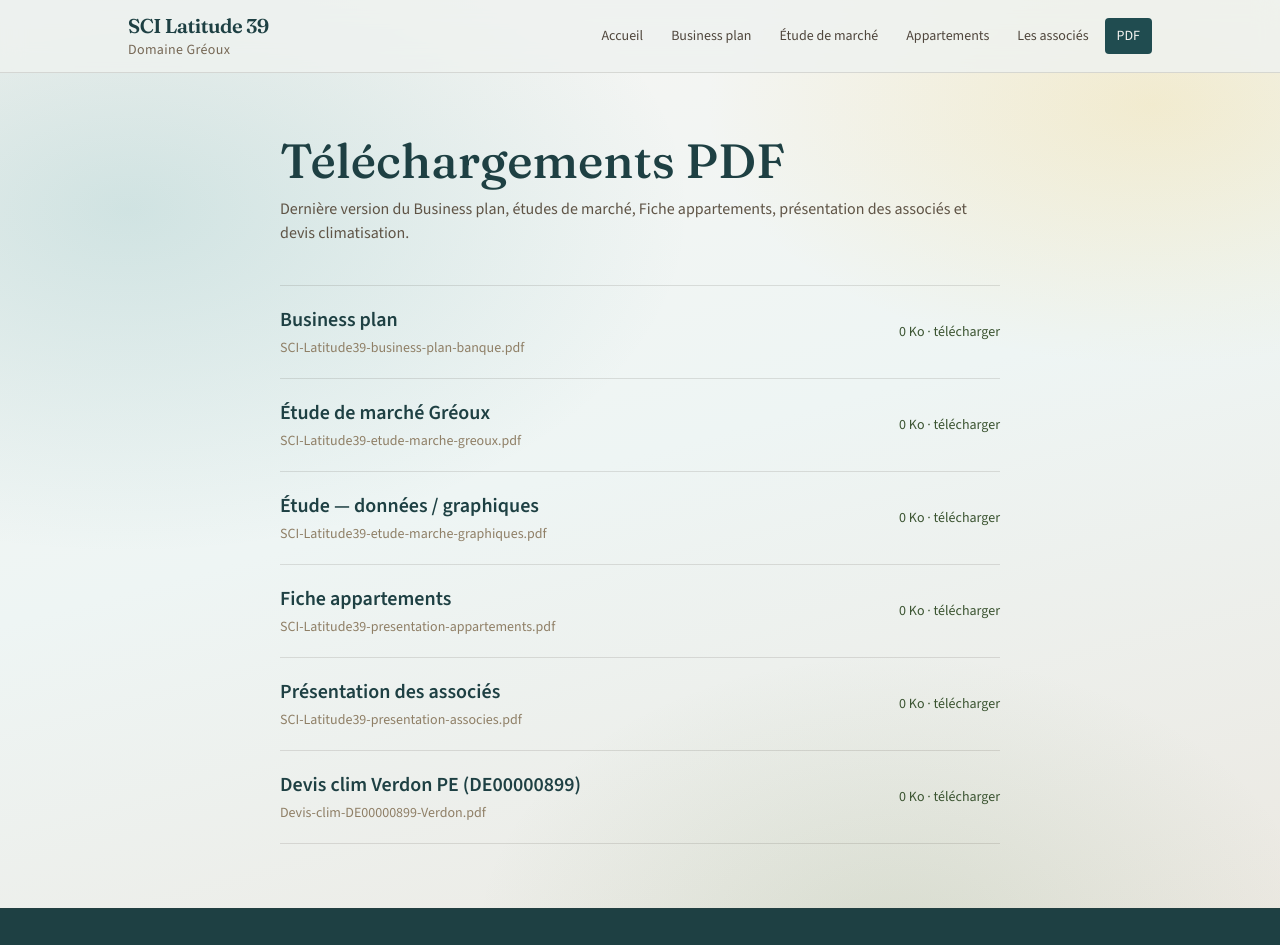
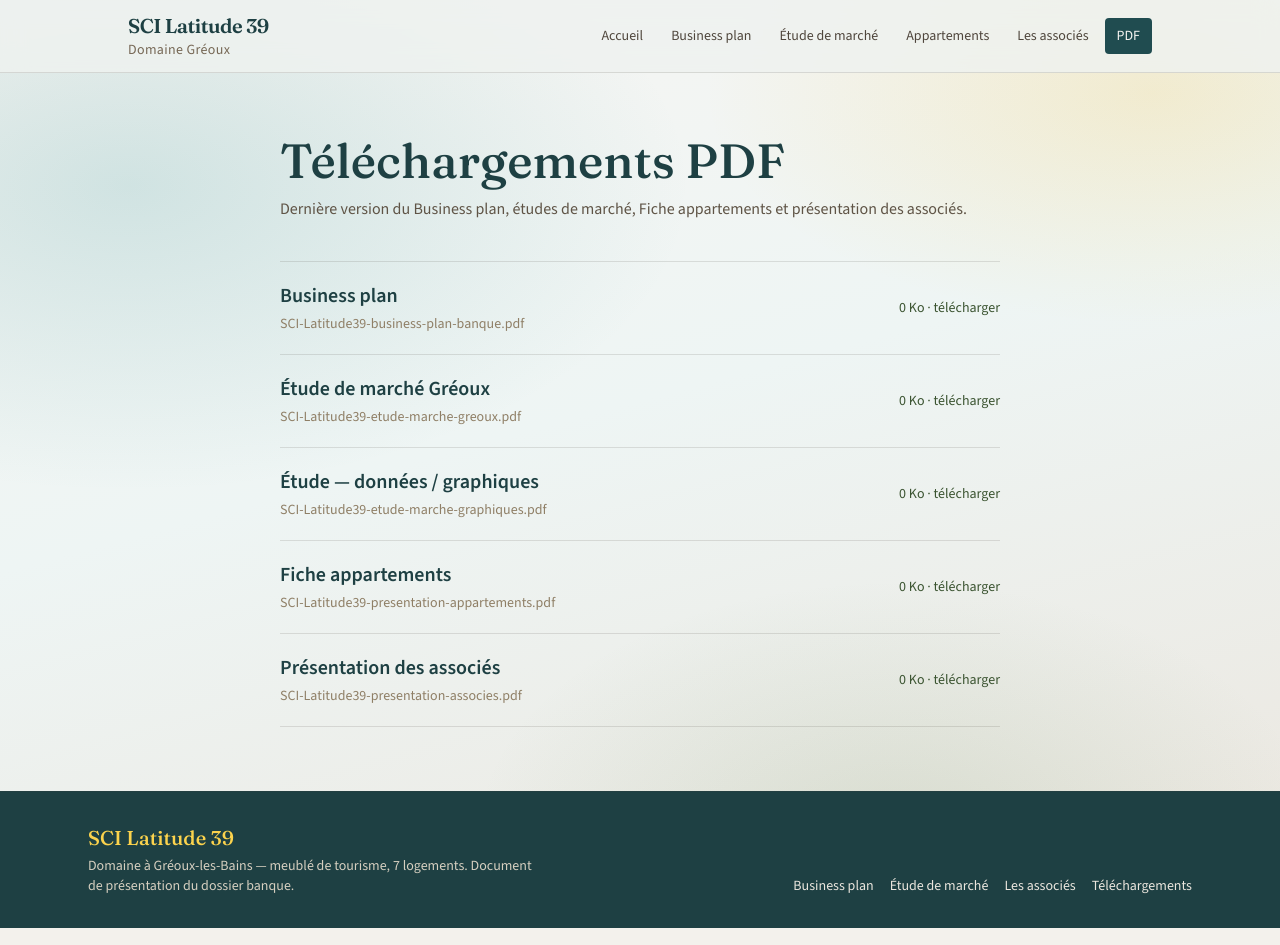
Before and after one commit to AnthonyPortier/latitude39, a Next.js app: page /telechargements in a window 1280 px wide. Shown: the top 945 px of the page. Built offline with nearby package versions, Linux system fonts and the light colour scheme.

Commit message:
fix: retirer le devis clim de la page téléchargements
Le PDF reste dans public/pdfs pour les liens internes BP ; il n’est plus
proposé en téléchargement public (même logique que les menuiseries).

```diff
--- a/src/app/telechargements/page.tsx
+++ b/src/app/telechargements/page.tsx
@@ -37,10 +37,6 @@ const PDFS: PdfEntry[] = [
     name: "SCI-Latitude39-presentation-associes.pdf",
     label: "Présentation des associés",
   },
-  {
-    name: "Devis-clim-DE00000899-Verdon.pdf",
-    label: "Devis clim Verdon PE (DE00000899)",
-  },
 ];
 
 function formatBytes(bytes: number) {
@@ -72,8 +68,8 @@ export default function TelechargementsPage() {
       </h1>
       <p className="mt-3 text-pierre-700">
         Dernière version du <span translate="no">Business plan</span>, études
-        de marché, <span translate="no">Fiche appartements</span>, présentation
-        des associés et devis climatisation.
+        de marché, <span translate="no">Fiche appartements</span> et
+        présentation des associés.
       </p>
 
       <ul className="mt-10 divide-y divide-[var(--line)] border-y border-[var(--line)]">
```
